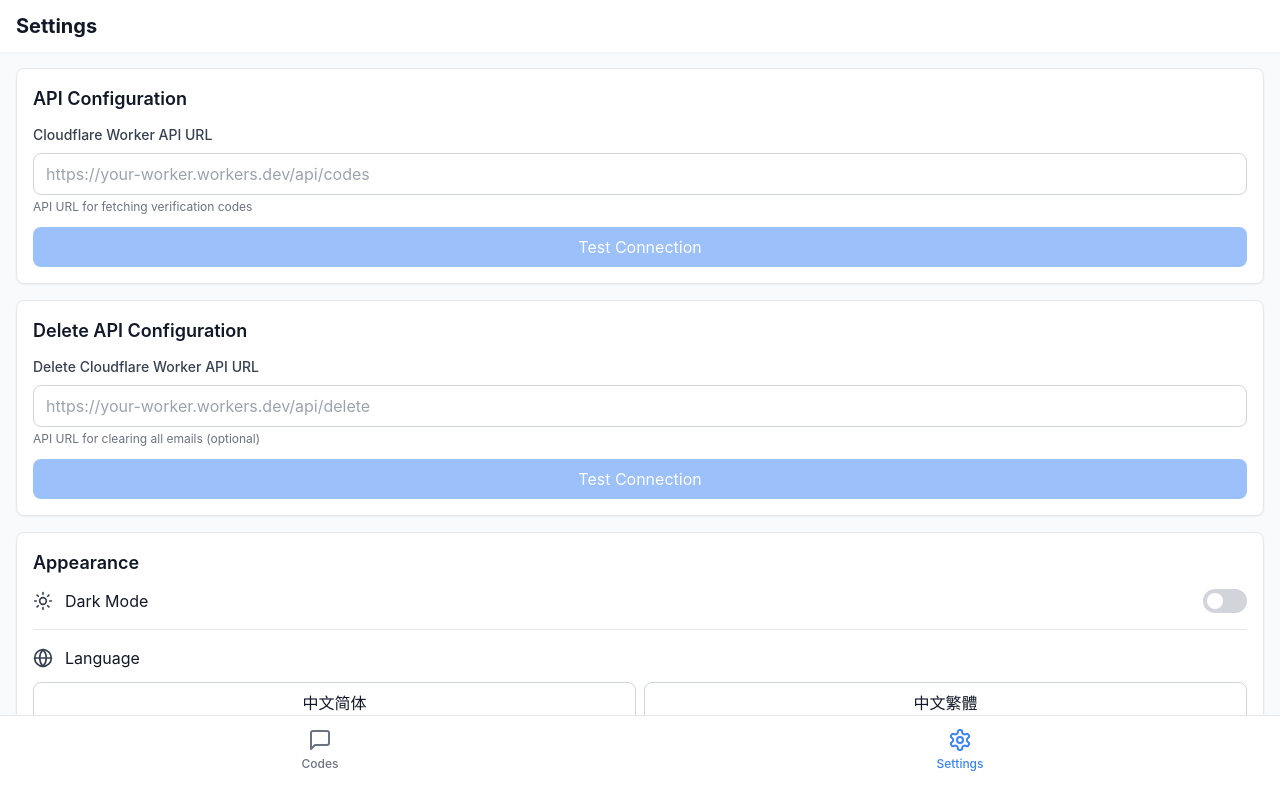
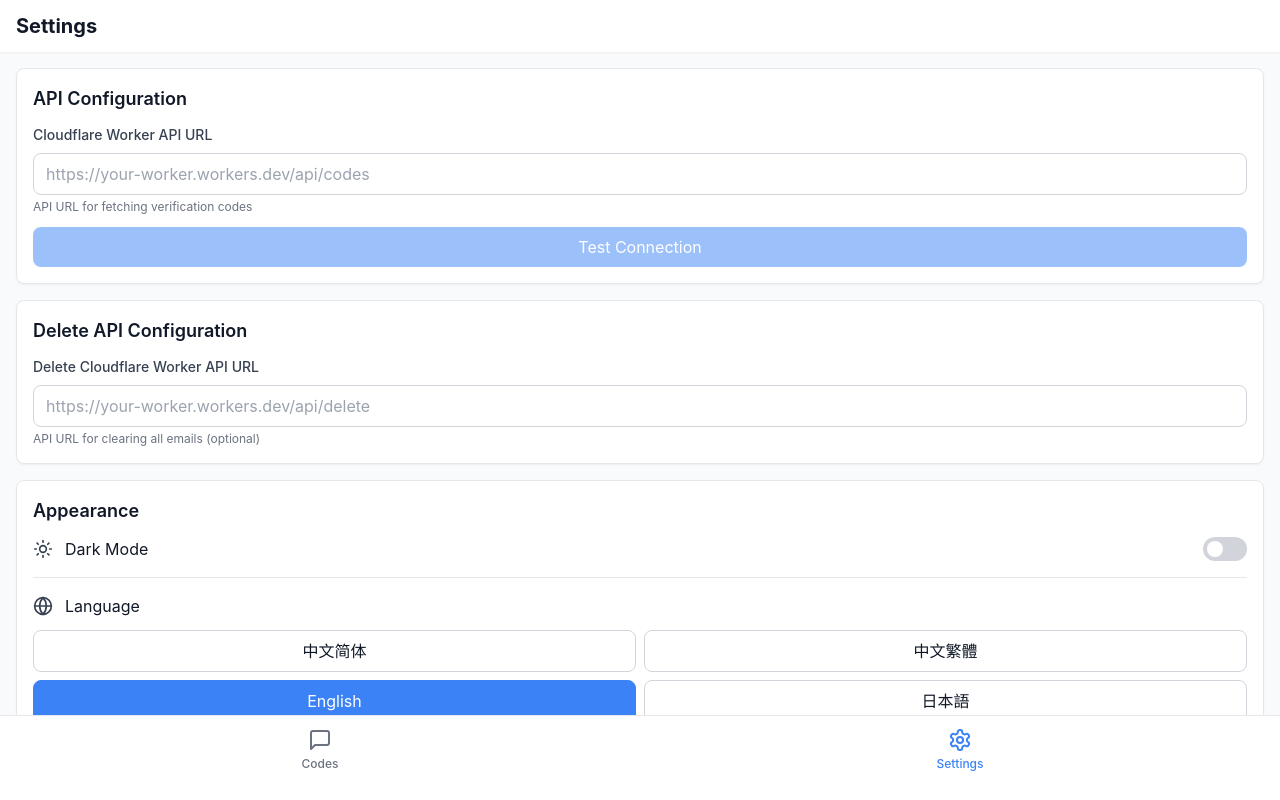
Before and after one commit to Yuy-0415/verification-pwa, a React (Vite) app: page / in a window 1280 px wide. Both pictures are taken after a click on the button "Settings". Built offline with nearby package versions, Linux system fonts and the light colour scheme.

Commit message:
Feature: 移除删除 API 配置的测试连接按钮

```diff
--- a/src/components/Settings.tsx
+++ b/src/components/Settings.tsx
@@ -13,9 +13,7 @@ export function Settings({ onDarkModeChange }: SettingsProps) {
   const [url, setUrl] = useState('');
   const [deleteUrl, setDeleteUrlState] = useState('');
   const [isTesting, setIsTesting] = useState(false);
-  const [isTestingDelete, setIsTestingDelete] = useState(false);
   const [testResult, setTestResult] = useState<'success' | 'error' | null>(null);
-  const [deleteTestResult, setDeleteTestResult] = useState<'success' | 'error' | null>(null);
   const [darkMode, setDarkModeState] = useState(false);
 
   // 加载配置
@@ -34,7 +32,6 @@ export function Settings({ onDarkModeChange }: SettingsProps) {
   // 保存删除 URL
   const handleSaveDeleteURL = () => {
     setDeleteURL(deleteUrl);
-    setDeleteTestResult(null);
   };
 
   // 测试连接
@@ -56,24 +53,7 @@ export function Settings({ onDarkModeChange }: SettingsProps) {
     }
   };
 
-  // 测试删除 API 连接
-  const handleTestDeleteConnection = async () => {
-    if (!deleteUrl.trim()) {
-      alert(t('errors.pleaseConfigureFirst'));
-      return;
-    }
 
-    setIsTestingDelete(true);
-    setDeleteTestResult(null);
-
-    const success = await testConnection(deleteUrl);
-    setDeleteTestResult(success ? 'success' : 'error');
-    setIsTestingDelete(false);
-
-    if (success) {
-      setDeleteURL(deleteUrl);
-    }
-  };
 
   // 切换深色模式
   const handleToggleDarkMode = () => {
@@ -195,45 +175,6 @@ export function Settings({ onDarkModeChange }: SettingsProps) {
                 {t('settings.deleteApi.description')}
               </p>
             </div>
-
-            {/* 测试连接按钮 */}
-            <button
-              onClick={handleTestDeleteConnection}
-              disabled={isTestingDelete || !deleteUrl.trim()}
-              className="w-full py-2 px-4 bg-blue-500 text-white rounded-lg hover:bg-blue-600 disabled:opacity-50 disabled:cursor-not-allowed transition-colors flex items-center justify-center gap-2"
-            >
-              {isTestingDelete ? (
-                <>
-                  <Loader2 className="w-4 h-4 animate-spin" />
-                  <span>{t('settings.apiConfig.testing')}</span>
-                </>
-              ) : (
-                <span>{t('settings.apiConfig.testConnection')}</span>
-              )}
-            </button>
-
-            {/* 测试结果 */}
-            {deleteTestResult && (
-              <div
-                className={`p-3 rounded-lg flex items-center gap-2 ${
-                  deleteTestResult === 'success'
-                    ? 'bg-green-50 dark:bg-green-900/20 text-green-800 dark:text-green-200'
-                    : 'bg-red-50 dark:bg-red-900/20 text-red-800 dark:text-red-200'
-                }`}
-              >
-                {deleteTestResult === 'success' ? (
-                  <>
-                    <Check className="w-5 h-5" />
-                    <span className="text-sm">{t('settings.apiConfig.testSuccess')}</span>
-                  </>
-                ) : (
-                  <>
-                    <X className="w-5 h-5" />
-                    <span className="text-sm">{t('settings.apiConfig.testFailed')}</span>
-                  </>
-                )}
-              </div>
-            )}
           </div>
         </div>
 
```
